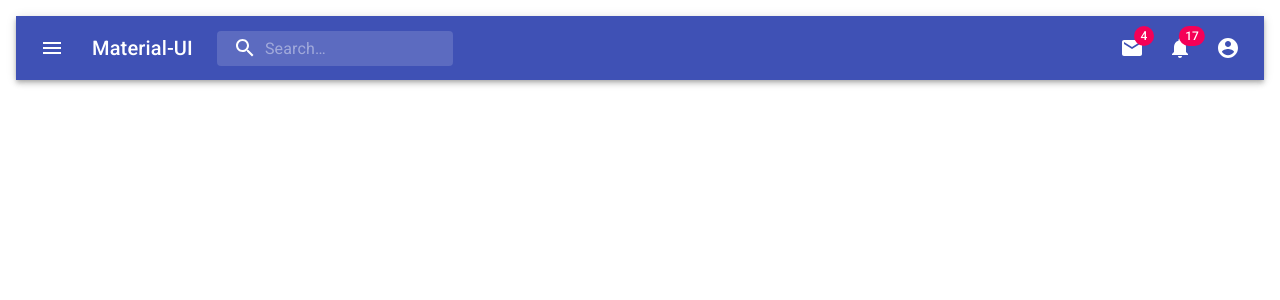
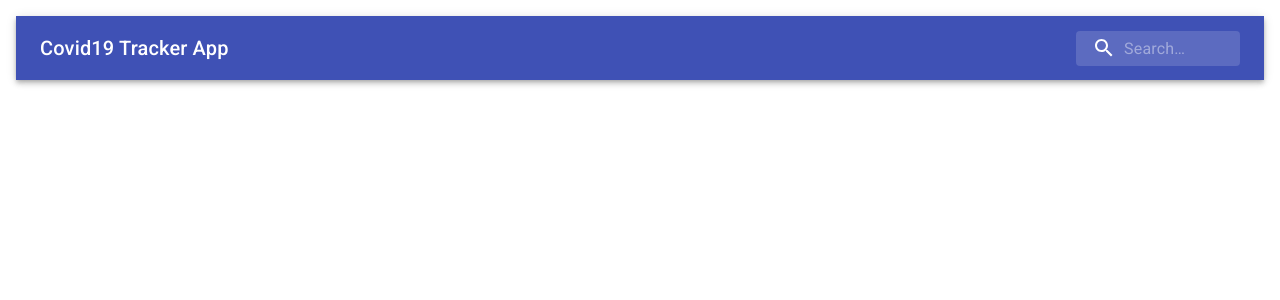
Before and after one commit to ismardoi2001/covid19-app, a React (Create React App) app: page / in a window 1280 px wide. Shown: the top 300 px of the page. Built offline with nearby package versions, Linux system fonts and the light colour scheme.

Commit message:
update navbar

```diff
--- a/src/components/NavBar.js
+++ b/src/components/NavBar.js
@@ -1,28 +1,20 @@
 import React from 'react';
-import { fade, makeStyles } from '@material-ui/core/styles';
 import AppBar from '@material-ui/core/AppBar';
 import Toolbar from '@material-ui/core/Toolbar';
-import IconButton from '@material-ui/core/IconButton';
 import Typography from '@material-ui/core/Typography';
 import InputBase from '@material-ui/core/InputBase';
-import Badge from '@material-ui/core/Badge';
-import MenuItem from '@material-ui/core/MenuItem';
-import Menu from '@material-ui/core/Menu';
-import MenuIcon from '@material-ui/icons/Menu';
+import { fade, makeStyles } from '@material-ui/core/styles';
 import SearchIcon from '@material-ui/icons/Search';
-import AccountCircle from '@material-ui/icons/AccountCircle';
-import MailIcon from '@material-ui/icons/Mail';
-import NotificationsIcon from '@material-ui/icons/Notifications';
-import MoreIcon from '@material-ui/icons/MoreVert';
 
 const useStyles = makeStyles((theme) => ({
-  grow: {
+  root: {
     flexGrow: 1,
   },
   menuButton: {
     marginRight: theme.spacing(2),
   },
   title: {
+    flexGrow: 1,
     display: 'none',
     [theme.breakpoints.up('sm')]: {
       display: 'block',
@@ -35,11 +27,10 @@ const useStyles = makeStyles((theme) => ({
     '&:hover': {
       backgroundColor: fade(theme.palette.common.white, 0.25),
     },
-    marginRight: theme.spacing(2),
     marginLeft: 0,
     width: '100%',
     [theme.breakpoints.up('sm')]: {
-      marginLeft: theme.spacing(3),
+      marginLeft: theme.spacing(1),
       width: 'auto',
     },
   },
@@ -61,120 +52,25 @@ const useStyles = makeStyles((theme) => ({
     paddingLeft: `calc(1em + ${theme.spacing(4)}px)`,
     transition: theme.transitions.create('width'),
     width: '100%',
-    [theme.breakpoints.up('md')]: {
-      width: '20ch',
-    },
-  },
-  sectionDesktop: {
-    display: 'none',
-    [theme.breakpoints.up('md')]: {
-      display: 'flex',
-    },
-  },
-  sectionMobile: {
-    display: 'flex',
-    [theme.breakpoints.up('md')]: {
-      display: 'none',
+    [theme.breakpoints.up('sm')]: {
+      width: '12ch',
+      '&:focus': {
+        width: '20ch',
+      },
     },
   },
 }));
 
-export default function PrimarySearchAppBar() {
+export default function SearchAppBar() {
   const classes = useStyles();
-  const [anchorEl, setAnchorEl] = React.useState(null);
-  const [mobileMoreAnchorEl, setMobileMoreAnchorEl] = React.useState(null);
-
-  const isMenuOpen = Boolean(anchorEl);
-  const isMobileMenuOpen = Boolean(mobileMoreAnchorEl);
-
-  const handleProfileMenuOpen = (event) => {
-    setAnchorEl(event.currentTarget);
-  };
-
-  const handleMobileMenuClose = () => {
-    setMobileMoreAnchorEl(null);
-  };
-
-  const handleMenuClose = () => {
-    setAnchorEl(null);
-    handleMobileMenuClose();
-  };
-
-  const handleMobileMenuOpen = (event) => {
-    setMobileMoreAnchorEl(event.currentTarget);
-  };
-
-  const menuId = 'primary-search-account-menu';
-  const renderMenu = (
-    <Menu
-      anchorEl={anchorEl}
-      anchorOrigin={{ vertical: 'top', horizontal: 'right' }}
-      id={menuId}
-      keepMounted
-      transformOrigin={{ vertical: 'top', horizontal: 'right' }}
-      open={isMenuOpen}
-      onClose={handleMenuClose}
-    >
-      <MenuItem onClick={handleMenuClose}>Profile</MenuItem>
-      <MenuItem onClick={handleMenuClose}>My account</MenuItem>
-    </Menu>
-  );
-
-  const mobileMenuId = 'primary-search-account-menu-mobile';
-  const renderMobileMenu = (
-    <Menu
-      anchorEl={mobileMoreAnchorEl}
-      anchorOrigin={{ vertical: 'top', horizontal: 'right' }}
-      id={mobileMenuId}
-      keepMounted
-      transformOrigin={{ vertical: 'top', horizontal: 'right' }}
-      open={isMobileMenuOpen}
-      onClose={handleMobileMenuClose}
-    >
-      <MenuItem>
-        <IconButton aria-label="show 4 new mails" color="inherit">
-          <Badge badgeContent={4} color="secondary">
-            <MailIcon />
-          </Badge>
-        </IconButton>
-        <p>Messages</p>
-      </MenuItem>
-      <MenuItem>
-        <IconButton aria-label="show 11 new notifications" color="inherit">
-          <Badge badgeContent={11} color="secondary">
-            <NotificationsIcon />
-          </Badge>
-        </IconButton>
-        <p>Notifications</p>
-      </MenuItem>
-      <MenuItem onClick={handleProfileMenuOpen}>
-        <IconButton
-          aria-label="account of current user"
-          aria-controls="primary-search-account-menu"
-          aria-haspopup="true"
-          color="inherit"
-        >
-          <AccountCircle />
-        </IconButton>
-        <p>Profile</p>
-      </MenuItem>
-    </Menu>
-  );
 
   return (
-    <div className={classes.grow}>
+    <div className={classes.root}>
       <AppBar position="static">
         <Toolbar>
-          <IconButton
-            edge="start"
-            className={classes.menuButton}
-            color="inherit"
-            aria-label="open drawer"
-          >
-            <MenuIcon />
-          </IconButton>
+
           <Typography className={classes.title} variant="h6" noWrap>
-            Material-UI
+            Covid19 Tracker App
           </Typography>
           <div className={classes.search}>
             <div className={classes.searchIcon}>
@@ -189,44 +85,8 @@ export default function PrimarySearchAppBar() {
               inputProps={{ 'aria-label': 'search' }}
             />
           </div>
-          <div className={classes.grow} />
-          <div className={classes.sectionDesktop}>
-            <IconButton aria-label="show 4 new mails" color="inherit">
-              <Badge badgeContent={4} color="secondary">
-                <MailIcon />
-              </Badge>
-            </IconButton>
-            <IconButton aria-label="show 17 new notifications" color="inherit">
-              <Badge badgeContent={17} color="secondary">
-                <NotificationsIcon />
-              </Badge>
-            </IconButton>
-            <IconButton
-              edge="end"
-              aria-label="account of current user"
-              aria-controls={menuId}
-              aria-haspopup="true"
-              onClick={handleProfileMenuOpen}
-              color="inherit"
-            >
-              <AccountCircle />
-            </IconButton>
-          </div>
-          <div className={classes.sectionMobile}>
-            <IconButton
-              aria-label="show more"
-              aria-controls={mobileMenuId}
-              aria-haspopup="true"
-              onClick={handleMobileMenuOpen}
-              color="inherit"
-            >
-              <MoreIcon />
-            </IconButton>
-          </div>
         </Toolbar>
       </AppBar>
-      {renderMobileMenu}
-      {renderMenu}
     </div>
   );
 }
```
